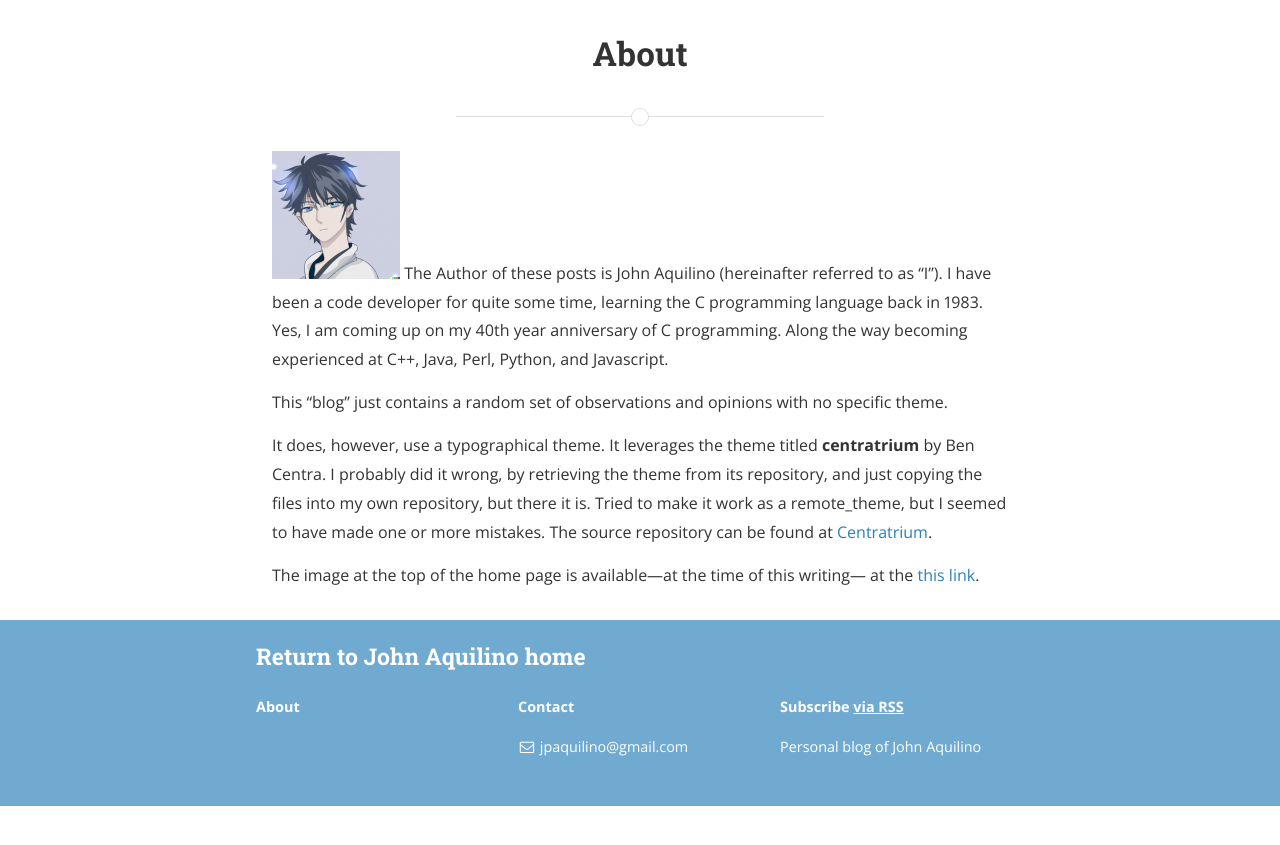
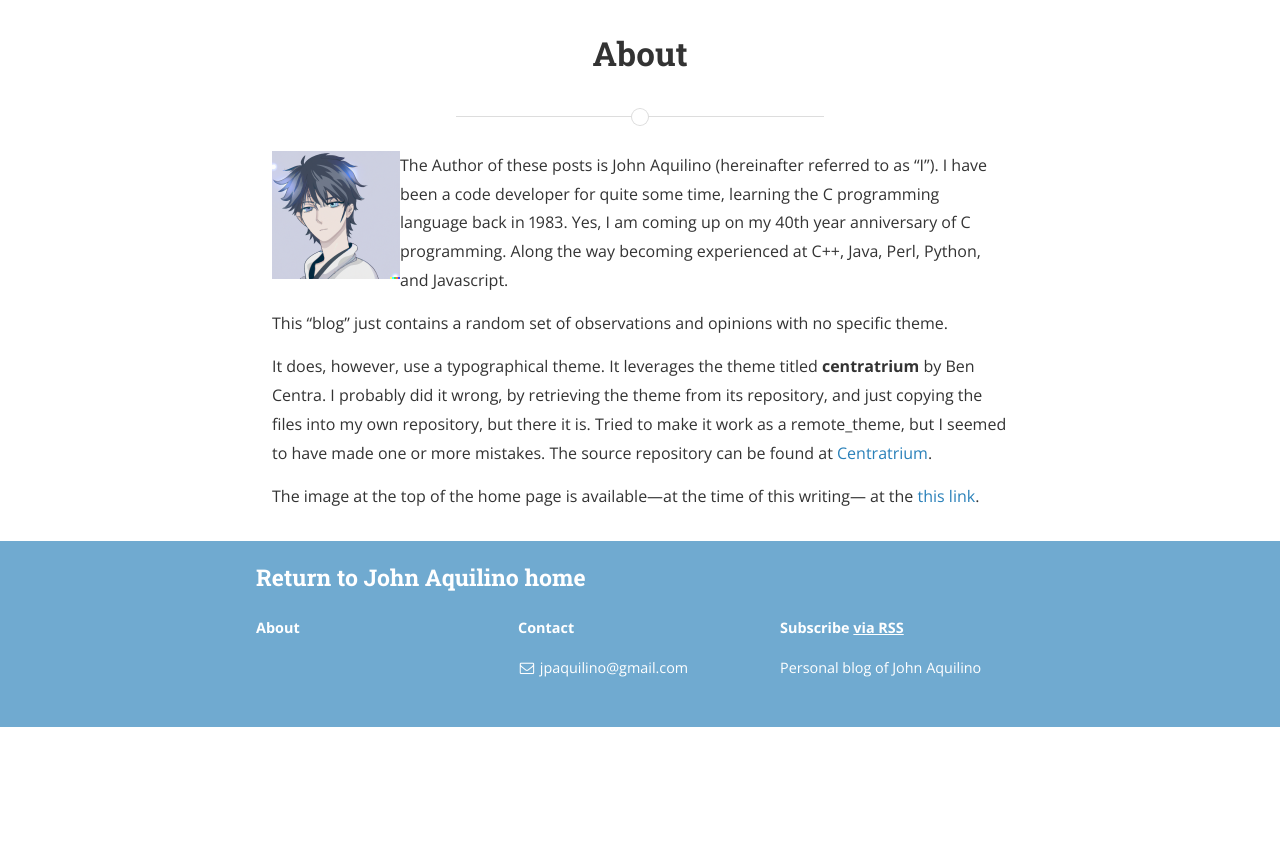
Before and after one commit to jaquilino/jaquilino.github.io, a Jekyll site: the page built from about.markdown, in a window 1280 px wide. Shown: the top 845 px of the page. Built offline with Jekyll 4.4.1, drawn with Linux system fonts in a browser that asks for light colours; nearby versions of some CDN libraries; a style sheet for code colours, icons or effects is not loaded.

Commit message:
Float avatar image to the left of the paragraph on the About page

```diff
--- a/about.markdown
+++ b/about.markdown
@@ -4,7 +4,7 @@
 permalink: /about/
 ---
 
-<img src="/assets/anime-avatar.png" alt="Avatar produced by DALL-E 2" title="Avatar produced by DALL-E 2" width="128" style="width: 128px; display: inline-block;" height="128" />
+<img src="/assets/anime-avatar.png" alt="Avatar produced by DALL-E 2" title="Avatar produced by DALL-E 2" width="128" style="width: 128px; float: left;" height="128" />
 The Author of these posts is John Aquilino (hereinafter referred to as "I").
 I have been a code developer for quite some time, learning the C programming language back in 1983.
 Yes, I am coming up on my 40th year anniversary of C programming.
```
